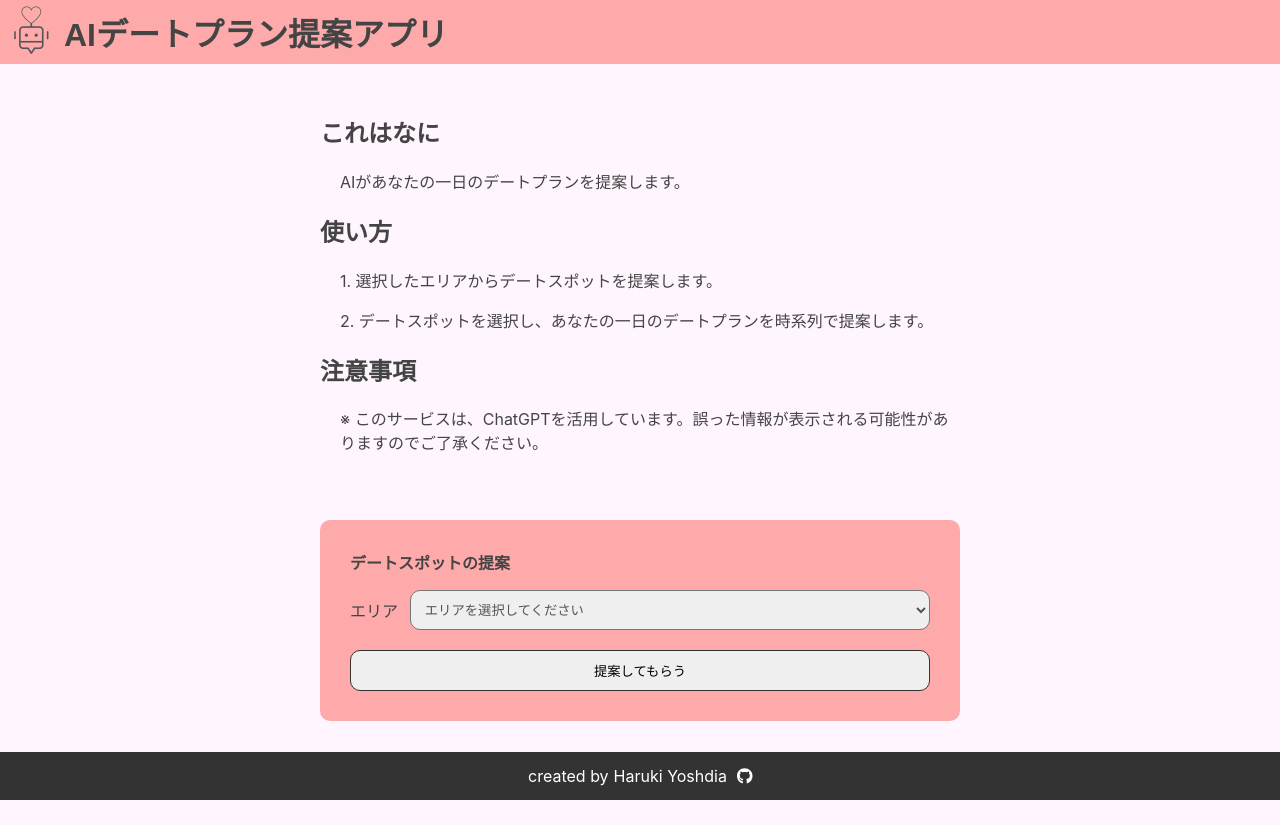
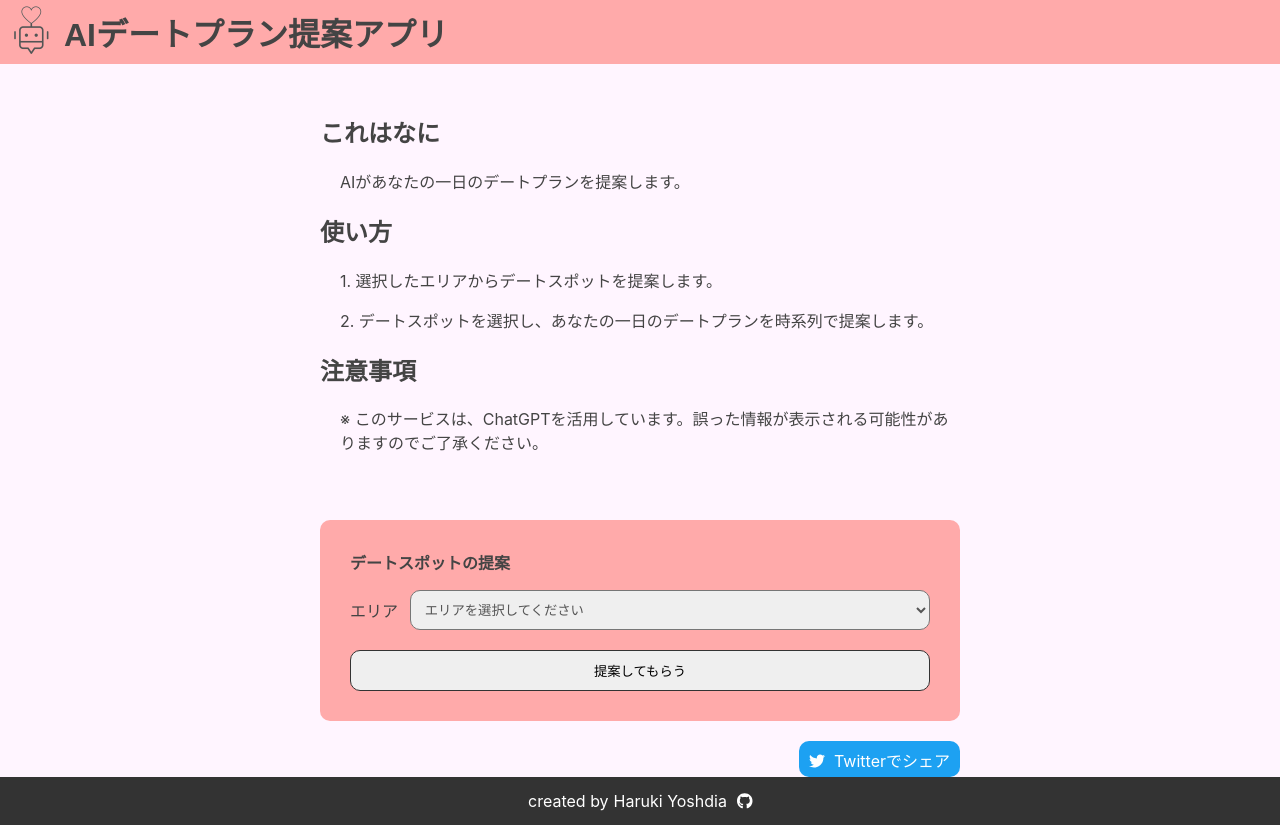
Before and after one commit to yoshiyoshiharu/ai-dating-proposer, a Next.js app in the folder frontend/: page / in a window 1280 px wide. Before the commit the page ends 800 px from the top, so only its background shows below. Built offline with nearby package versions, Linux system fonts and the light colour scheme.

Commit message:
Informationの追加

```diff
--- a/frontend/pages/components/Form.tsx
+++ b/frontend/pages/components/Form.tsx
@@ -2,6 +2,7 @@ import { useContext, useState } from "react"; import Loading from "./Loading"; i
 import { PREFECTURES } from "../../consts/prefectures";
 import { Spot } from "../../entity/spot";
 import { SpotContext } from "../../context/SpotContext";
+import Information from "./Information";
 
 type SpotCondition = {
   area: string;
@@ -67,6 +68,8 @@ const Form = () => {
         <button className="submit-button" type="submit">提案してもらう</button>
       </form>
 
+      <Information></Information>
+
       <Cards submited={submited}></Cards>
       <style jsx>{`
         form {
--- /dev/null
+++ b/frontend/pages/components/Information.tsx
@@ -0,0 +1,53 @@
+import Link from 'next/link';
+import { FontAwesomeIcon } from '@fortawesome/react-fontawesome';
+import { faTwitter } from "@fortawesome/free-brands-svg-icons";
+
+export default function Information() {
+  return (
+    <>
+      <div className="informations">
+        <div className="information">
+          <a href="https://twitter.com/intent/tweet?url=https://ai-dating-proposer.vercel.app&text=AIデートプラン提案アプリ" data-show-count="false" target='_blank' className='twitter-share-button'>
+            <div className='button-inner'>
+              <span className='twitter-icon'>
+                <FontAwesomeIcon icon={faTwitter}/>
+              </span>
+              Twitterでシェア
+            </div>
+          </a>
+        </div>
+      </div>
+      <style jsx>{`
+        .informations {
+          width: 50%;
+          margin: 0 auto;
+        }
+        @media screen and (max-width: 768px) {
+          .informations {
+            width: 90%;
+          }
+        }
+        .information {
+          display: flex;
+          justify-content: flex-end;
+        }
+        .twitter-share-button {
+          display: inline-block;
+          background-color: #1da1f2;
+          color: #fff;
+          padding: 5px 10px;
+          border-radius: 10px;
+        }
+        .twitter-share-button a {
+          display: block;
+        }
+        .twitter-icon {
+          display: inline-block;
+          width: 15px;
+          margin-right: 10px;
+          padding-top: 5px;
+        }
+      `}</style>
+    </>
+  );
+}
```
